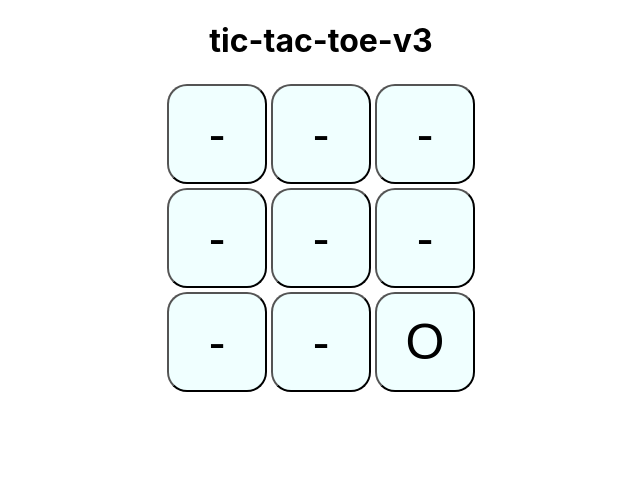
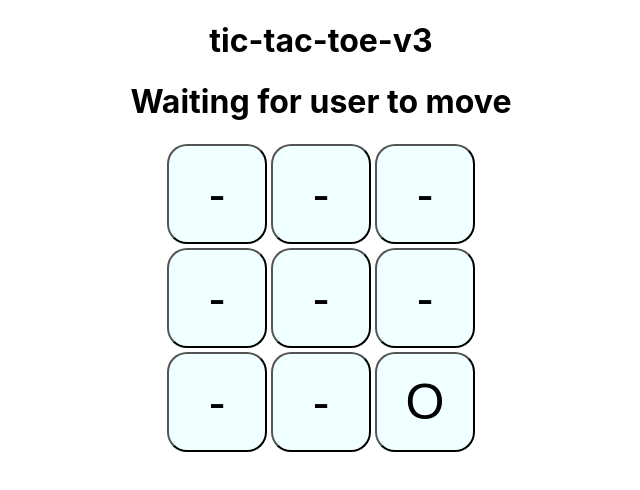
Before and after one commit to dotsync/tic-tac-toe-v3, a React (Create React App) app: page / in a window 1280 px wide. Shown: the top 490 px of the page, without its empty margins (319-959 px from the left). Built offline with nearby package versions, Linux system fonts and the light colour scheme.

Commit message:
Implements whos turn message

```diff
--- a/src/components/Board.jsx
+++ b/src/components/Board.jsx
@@ -8,9 +8,11 @@ export default function Board({ board, setBoard, game }) {
   const [hasWinner, setHasWinner] = useState('')
   const [isPlayerMove, setIsPlayerMove] = useState(false)
   const [isComputerMove, setIsComputerMove] = useState(true)
+  const [playerTurn, setPlayerTurn] = useState('')
 
   useEffect(() => {
     if (isComputerMove) {
+      setPlayerTurn('Waiting for computer to move')
       try {
         setTimeout(() => {
           const moveOptions = game.callMiniMax(0, Constants._computer)
@@ -52,16 +54,19 @@ export default function Board({ board, setBoard, game }) {
             console.log('Draw!')
             setIsComputerMove(false)
             setIsPlayerMove(false)
+            setPlayerTurn('New Game?')
           }
            else if (game.isWinning(Constants._computer)) {
             setHasWinner('Computer Wins!')
             console.log('Computer wins!')
             setIsComputerMove(false)
             setIsPlayerMove(false)
+            setPlayerTurn('New Game?')
           } else {
             // swap turns
             setIsComputerMove(false)
             setIsPlayerMove(true)
+            setPlayerTurn('Waiting for user to move')
             console.log('Waiting for user to move...')
           }
         }, Math.floor(Math.random() * 750 + 500))
@@ -74,9 +79,10 @@ export default function Board({ board, setBoard, game }) {
 const tte = true
   return (
     <div className="gameboard">
-      {hasWinner && (
-        <h1>{hasWinner}</h1>
-      )}
+      {hasWinner ?
+        <h1>{hasWinner}</h1> :
+        <h1>{playerTurn}</h1>
+      }
       {board.map((row, rowIdx) => {
         return (
           <div className="row" key={'row' + rowIdx}>
@@ -98,6 +104,7 @@ const tte = true
                   isComputerMove={isComputerMove}
                   hasWinner={hasWinner}
                   setHasWinner={setHasWinner}
+                  setPlayerTurn={setPlayerTurn}
                 />
               )
             })}
--- a/src/components/CellComponent.jsx
+++ b/src/components/CellComponent.jsx
@@ -4,7 +4,7 @@ import Cell from '../models/Cell'
 
 export default function CellComponent({
   board, setBoard, cellState, game,
-  rowIdx, colIdx, isPlayerMove,
+  rowIdx, colIdx, isPlayerMove, setPlayerTurn,
   setIsPlayerMove, setIsComputerMove, setHasWinner
 }) {
 
@@ -22,6 +22,7 @@ export default function CellComponent({
           console.log('Draw!')
           setIsComputerMove(false)
           setIsPlayerMove(false)
+          setPlayerTurn('New Game?')
         }
         else if (game.isWinning(Constants._user)) {
           game.displayBoard()
@@ -29,6 +30,7 @@ export default function CellComponent({
           console.log('Player wins!')
           setIsComputerMove(true)
           setIsPlayerMove(false)
+          setPlayerTurn('New Game?')
         } else {
           // set player move false and comp true
           setIsPlayerMove(false)
```
